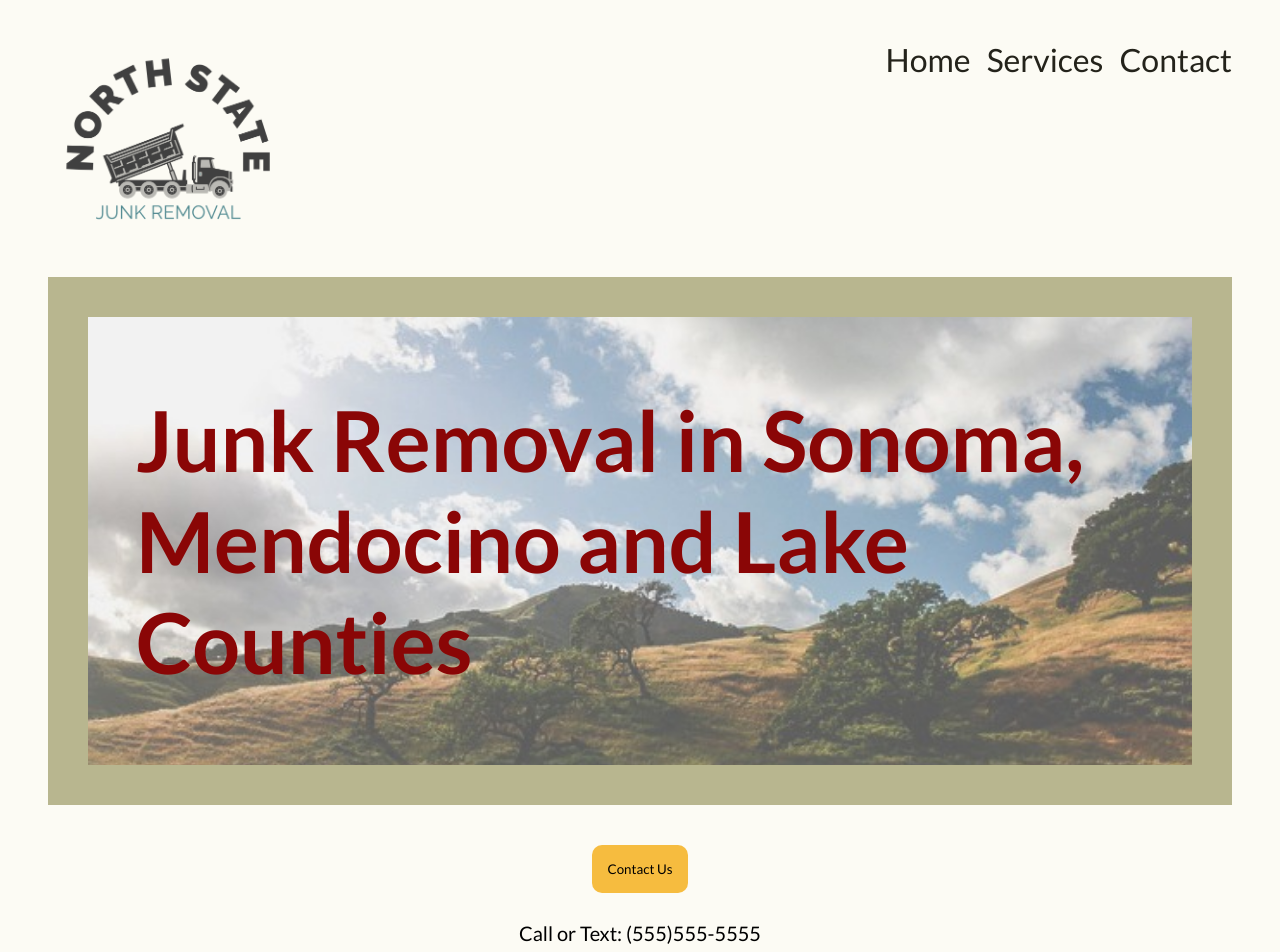
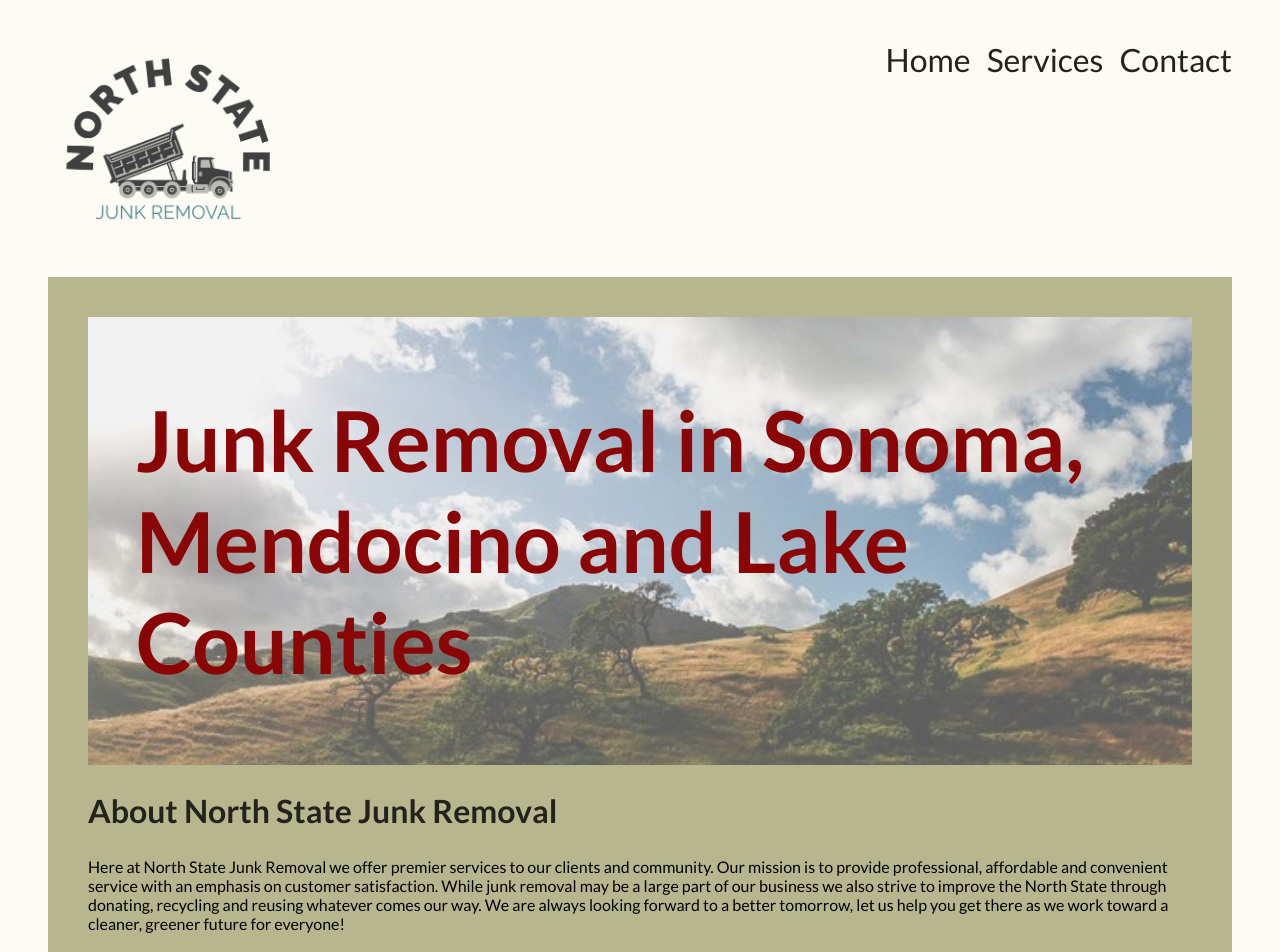
Before and after one commit to lauren-m-johnson/north_state_junk, a React (Vite) app: page / in a window 1280 px wide. Shown: the top 952 px of the page. Built offline with nearby package versions, Linux system fonts and the light colour scheme.

Commit message:
add about sectiton to home page

```diff
--- a/src/pages/Home/Home.css
+++ b/src/pages/Home/Home.css
@@ -9,3 +9,8 @@
     font-size: 7vmin;
     padding: 3vmin;
 }
+
+#about h2 {
+    font-size: 4vmin;
+    color: #24231b;
+}
--- a/src/pages/Home/Home.jsx
+++ b/src/pages/Home/Home.jsx
@@ -8,6 +8,16 @@
                     <h1>Junk Removal in Sonoma, Mendocino and Lake Counties</h1>
                 </div>
             </section>
+            <section id='about'>
+                <h2>About North State Junk Removal</h2>
+                <p>
+                    Here at North State Junk Removal we offer premier services to our clients and community. Our mission is to provide
+                    professional, affordable and convenient service with an emphasis on customer satisfaction. While junk removal may
+                    be a large part of our business we also strive to improve the North State through donating, recycling and reusing
+                    whatever comes our way. We are always looking forward to a better tomorrow, let us help you get there as we work
+                    toward a cleaner, greener future for everyone!
+                </p>
+            </section>
         </div>
     )
 }
```
